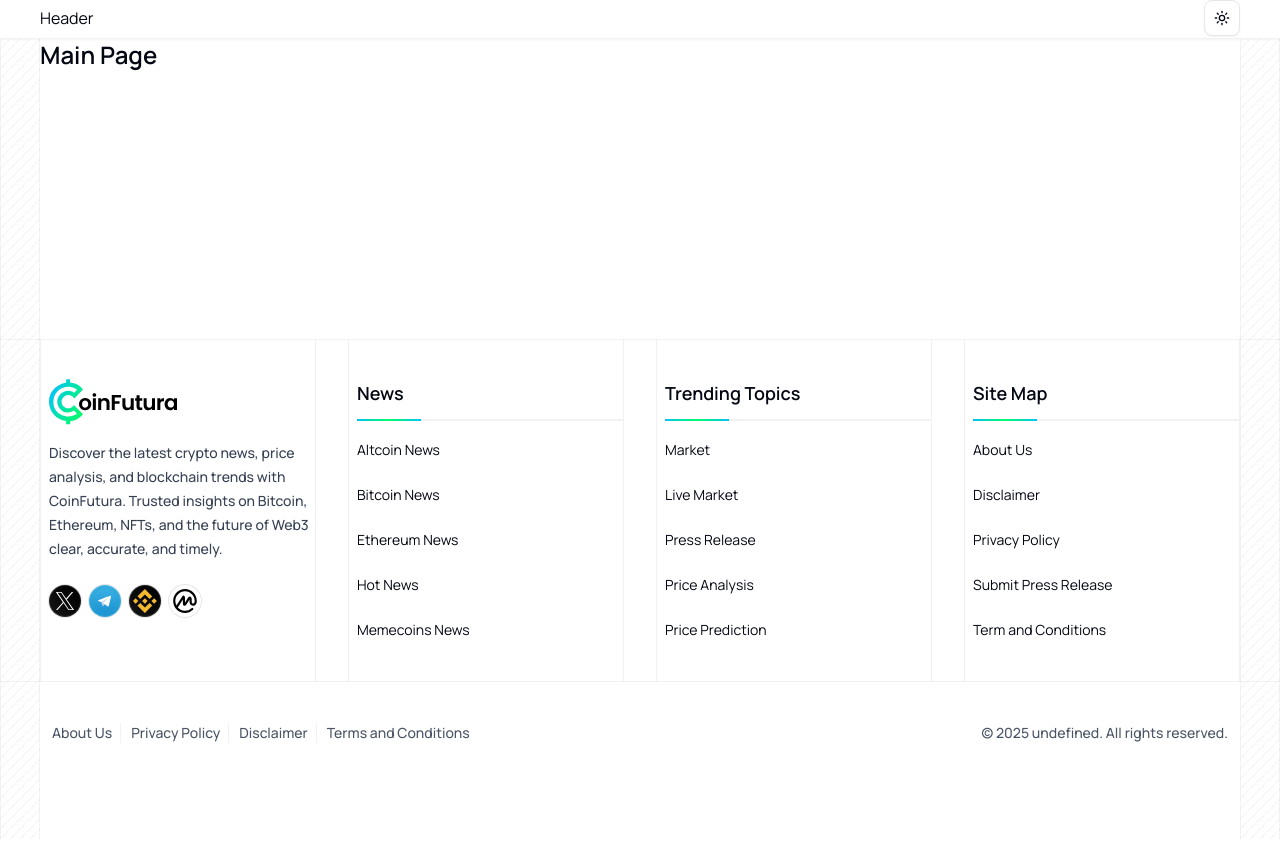
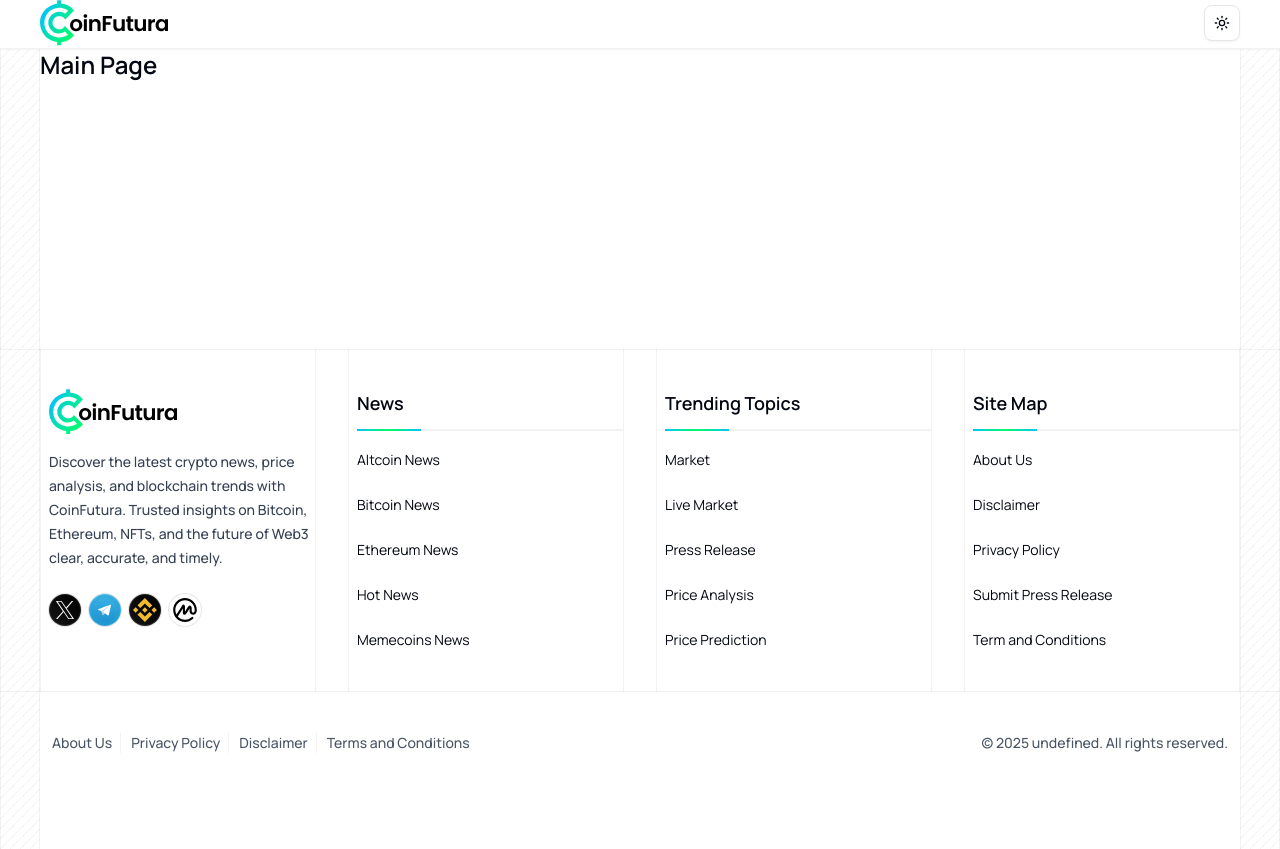
Before and after one commit to MohGumaa/coinfutura-markets, a Next.js app: page / in a window 1280 px wide. Shown: the top 849 px of the page. Built offline with nearby package versions, Linux system fonts and the light colour scheme.

Commit message:
by show logo by css

```diff
--- a/components/dark-logo.tsx
+++ b/components/dark-logo.tsx
@@ -1,9 +1,7 @@
-import React from 'react'
-
 const DarkLogo = () => {
   return (
   <svg
-    className="block w-32 h-[45.5px]"
+    className="hidden dark:inline-block w-32 h-[45.5px]"
     viewBox="0 0 146 52"
     fill="none"
     xmlns="http://www.w3.org/2000/svg"
--- a/components/header.tsx
+++ b/components/header.tsx
@@ -1,3 +1,4 @@
+import Logo from './logo'
 import { ModeToggle } from './mode-toggle'
 
 const Header = () => {
@@ -5,10 +6,13 @@ const Header = () => {
     <header className='sticky inset-x-0 top-0 z-50 border-b border-black/5 dark:border-white/10 bg-white dark:bg-gray-950 shadow-xs'>
       <div className="grid grid-cols-1 grid-rows-[1fr_1px_auto_1px_auto] justify-center [--gutter-width:2.5rem] md:-mx-4 md:grid-cols-[var(--gutter-width)_minmax(0,var(--breakpoint-2xl))_var(--gutter-width)] lg:mx-0">
         <div className="col-start-1 row-span-full row-start-1 hidden min-md:block"/>
-        <div className="flex items-center justify-between gap-8 px-2.5 min-md:px-0">
-          Header
+
+        {/* Header Content */}
+        <div className="flex items-center justify-between gap-8 px-2.5 lg:px-0">
+          <Logo className="min-lg:me-2"/>
           <ModeToggle />
         </div>
+
         <div className="row-span-full row-start-1 md:col-start-3 min-md:block"/>
       </div>
     </header>
--- a/components/logo.tsx
+++ b/components/logo.tsx
@@ -1,18 +1,20 @@
-'use client';
+// 'use client';
 
 import Link from 'next/link';
 import { LogoProps } from '@/types';
-import { useTheme } from 'next-themes';
+// import { useTheme } from 'next-themes';
 import DarkLogo from './dark-logo';
 import LightLogo from './light-logo';
 
 const Logo = ({className, href="/", size, children}: LogoProps) => {
-  const { resolvedTheme  } = useTheme();
-  const isDark = resolvedTheme === "dark";
+  // const { resolvedTheme  } = useTheme();
+  // const isDark = resolvedTheme === "dark";
 
   return (
     <Link href={href} rel="home" {...(className && { className })}>
-      {isDark ? <DarkLogo/> : <LightLogo/>}
+      {/* {isDark ? <DarkLogo/> : <LightLogo/>} */}
+      <LightLogo/>
+      <DarkLogo/>
     </Link>
   )
 }
```
